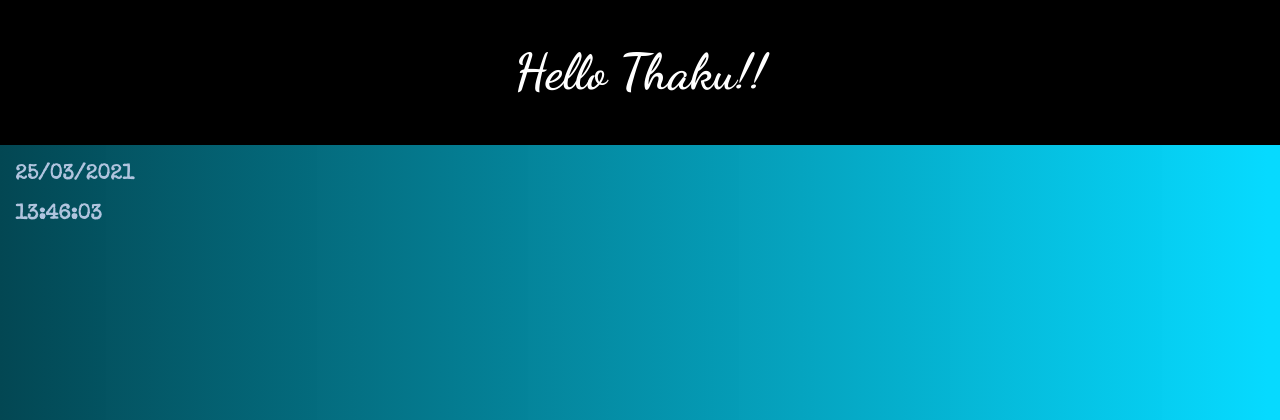
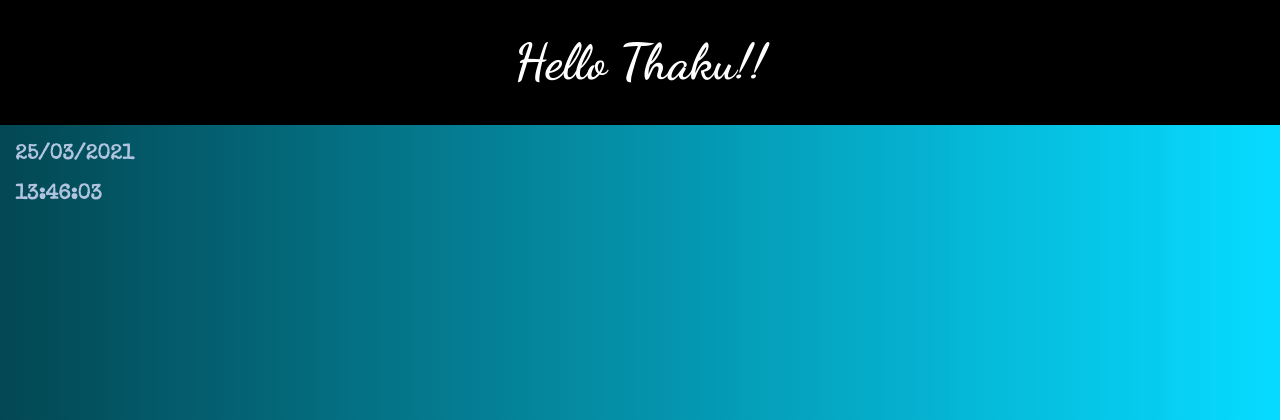
Before and after one commit to aaditya-patil-0018/Thaku, a Flask app: page / in a window 1280 px wide. Shown: the top 420 px of the page. Run offline with Flask 2, Linux system fonts and the light colour scheme.

Commit message:
Corrected some change from laptop

```diff
--- a/app.py
+++ b/app.py
@@ -1,5 +1,6 @@
 from flask import Flask, render_template
 from datetime import datetime
+import time
 
 app = Flask(__name__)
 
@@ -8,8 +9,8 @@ def index():
     today = datetime.today()
     today = today.strftime("%d/%m/%Y")
     now = datetime.now()
+    now = now.strftime("%H:%M:%S")
     while True:
-        now = now.strftime("%H:%M:%S")
         return render_template('index.html', today=today, now=now)
 
 if __name__ == "__main__":
--- a/templates/index.html
+++ b/templates/index.html
@@ -27,7 +27,6 @@
 		}
 		h1{
 			background-color: black;
-			padding: 10px;
 			margin-top: 0px;
   			line-height: 250%;
 		}
```
